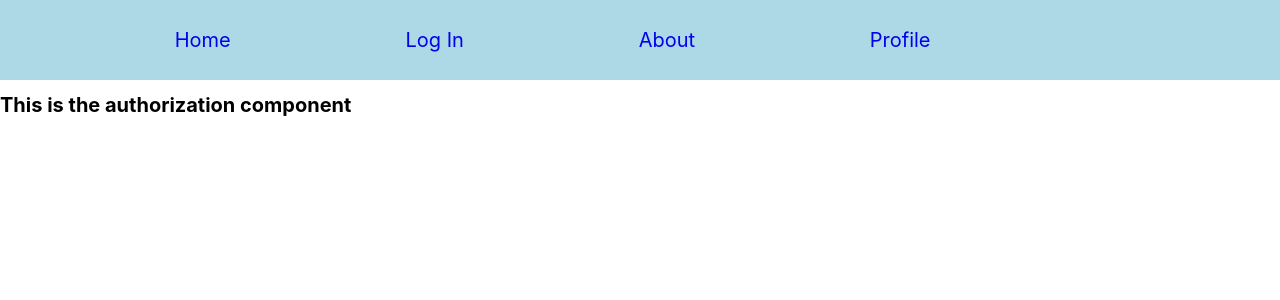
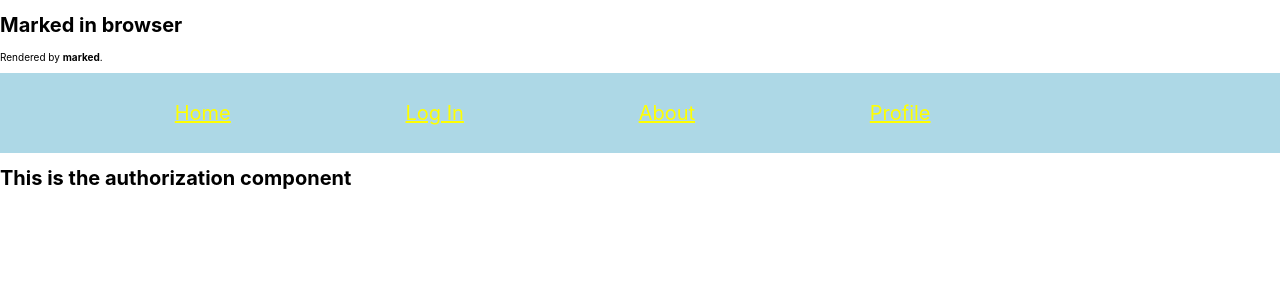
Before and after one commit to CLucian/RedditClone, a React (Create React App) app: page /authorize in a window 1280 px wide. Shown: the top 300 px of the page. Built offline with nearby package versions, Linux system fonts and the light colour scheme; no server answers.

Commit message:
added some new comment components - marked up comments for indentation/links

```diff
--- a/package.json
+++ b/package.json
@@ -11,7 +11,9 @@
     "body-parser": "^1.19.0",
     "bootstrap": "^4.5.2",
     "cors": "^2.8.5",
+    "dompurify": "^2.1.1",
     "express": "^4.17.1",
+    "marked": "^1.2.0",
     "react": "^16.13.1",
     "react-dom": "^16.13.1",
     "react-router-dom": "^5.2.0",
--- a/src/App.css
+++ b/src/App.css
@@ -174,16 +174,18 @@ a {
 .modal-post-header {
   display: flex;
   justify-content: space-between;
-  align-items: center;
+  /* align-items: center; */
   padding-bottom: 2rem;
 }
 
 .modal-post-title {
   font-size: 3rem;
   text-align: left;
+  padding: 2rem 2rem 2rem 0rem;
 }
 
 .post-details {
+  margin-top: 2rem;
   /* display: flex;
   justify-content: center;
   align-items: center; */
@@ -192,9 +194,10 @@ a {
 
 
 
-.modal-post-description {
-  font-size: 2rem;
-  text-align: left;
+.modal-description {
+  font-size: 1.5rem;
+  margin-bottom: 5rem;
+  /* text-align: left; */
 }
 
 .modal-post-author {
@@ -207,8 +210,21 @@ a {
   padding-bottom: 0.25rem;
 }
 
+.modal-thumbnail-container {
+  width: auto;
+  height: 15rem;
+  border: 0.1rem solid #999;
+  border-radius: 0.2rem;
+  display: flex;
+  align-items: center;
+  margin: 2rem;
+
+}
+
 .post-comments-container {
-  margin-top: 5rem;
+  margin-top: 1rem;
+  margin-left: 2.5rem;
+  padding: 1rem;
   border: 0.1rem solid black;
   height: 90%;
 }
@@ -220,7 +236,7 @@ a {
   justify-content: space-between; */
 }
 
-.comment-box {
+.comments {
 
 }
 
@@ -236,3 +252,8 @@ a {
 .children-author {
   color: white;
 }
+
+a {
+  color: yellow;
+  text-decoration: underline;
+}
--- /dev/null
+++ b/src/components/Comment.jsx
@@ -0,0 +1,37 @@
+import React from 'react';
+import marked from "marked";
+import DOMPurify from "dompurify";
+
+
+
+const Comment = (props) => {
+		const nestedComments = (props.comment.data.replies && props.comment.data.replies.data.children || []).map(comment => {
+		console.log('comment', comment.data.body);
+		return <Comment key={comment.id} comment={comment} commentText={comment.data.body} type="child" />
+	})
+
+	const getMarkDown = (markDown) => {
+		if(markDown) {
+			const rawMarkup = marked(markDown, {
+				sanitize: true,
+			});
+			const clean = DOMPurify.sanitize(rawMarkup);
+			return { __html: clean };
+		} else {
+			return markDown
+		}
+
+    };
+
+
+
+	return (
+		<div className="post-comments-container">
+		<div className="comment-author">{props.comment.data.author}</div>
+		<div className="comment" dangerouslySetInnerHTML={getMarkDown(props.comment.data.body)}></div>
+			{nestedComments}
+		</div>
+	);
+}
+
+export default Comment;
--- a/src/components/Comments.jsx
+++ b/src/components/Comments.jsx
@@ -1,5 +1,8 @@
 import React from 'react';
 import axios from 'axios';
+
+
+import Comment from './Comment';
 
 class Comments extends React.Component{
 	constructor(props) {
@@ -9,6 +12,7 @@ class Comments extends React.Component{
 			isLoading: true
 		}
 	}
+
 
 
 	componentDidMount() {
@@ -45,10 +49,6 @@ class Comments extends React.Component{
 	}
 
 
-	getCommentsChildren = () => {
-
-	}
-
 
 	render() {
 		console.log('comments state: ', this.state.comments)
@@ -57,8 +57,15 @@ class Comments extends React.Component{
 		}
 
 		return(
-			<div className="post-comments-container">
+			<div>
 				{
+					this.state.comments.map((comment) => {
+						return (
+							<Comment key={comment.id} comment={comment} />
+						)
+					})
+				}
+				{/* {
 					this.state.comments.map(comment => (
 						<div className="comment-container">
 							<div className="comment-author">
@@ -86,7 +93,7 @@ class Comments extends React.Component{
 							</div>
 						</div>
 					))
-				}
+				} */}
 			</div>
 		)
 	}
--- a/src/components/PostModal.jsx
+++ b/src/components/PostModal.jsx
@@ -1,46 +1,50 @@
 import React from 'react';
 import Comments from './Comments';
+import marked from "marked";
+import DOMPurify from "dompurify";
 
 class PostModal extends React.Component {
-	constructor(props){
-		super(props)
+  constructor(props) {
+    super(props);
     this.state = {};
   }
 
+  getMarkDown = () => {
+    const rawMarkup = marked(this.props.postData.selftext, {
+      sanitize: true,
+    });
+    const clean = DOMPurify.sanitize(rawMarkup);
+    return { __html: clean };
+  };
 
   /// Incorporate an image thumbnail --> also links if clicked
 
-
   render() {
-		return(
+    return (
       <div className="modal-post-content">
-				<div className="modal-post-header">
-					<div className="modal-post-title">
-						{this.props.postData.title}
-					</div>
         <div className="post-details">
           <div className="modal-post-subreddit">
             {this.props.postData.subreddit_name_prefixed}
           </div>
-						<div className="modal-post-author">
-							{this.props.postData.author}
+          <div className="modal-post-author">{this.props.postData.author}</div>
+        </div>
+        <div className="modal-post-header">
+          <div className="modal-post-title">{this.props.postData.title}</div>
+          <div className="modal-thumbnail-container">
+            <img className="post-thumbnail" src={this.props.thumbnail()} />
           </div>
         </div>
-				</div>
-				<div className="modal-description">
-					{this.props.postData.selftext}
-				</div>
+        <div className="modal-description" dangerouslySetInnerHTML={this.getMarkDown()}></div>
+        {/* <div className="modal-description">{this.props.postData.selftext}</div> */}
 
         <Comments
           subreddit={this.props.postData.subreddit_name_prefixed}
           accessToken={this.props.accessToken}
           postCommentsId={this.props.postData.id}
         />
-				<button onClick={this.props.closeModal}>
-					Close
-				</button>
+        <button onClick={this.props.closeModal}>Close</button>
       </div>
-		)
+    );
   }
 }
 
--- a/src/components/navbar.component.jsx
+++ b/src/components/navbar.component.jsx
@@ -1,5 +1,7 @@
 import React from 'react';
 import { Link } from 'react-router-dom';
+import marked from 'marked';
+import DOMPurify from 'dompurify';
 
 import { GlobalContext } from './GlobalState';
 
@@ -15,10 +17,17 @@ const getAuthorizationURL = () =>
 
 
 
+
 export default class Navbar extends React.Component {
 	constructor(props) {
 		super(props);
 	}
+
+  getMarkDown = () => {
+    const rawMarkup = marked("# Marked in browser\n\nRendered by **marked**.", {sanitize: true});
+    const clean = DOMPurify.sanitize(rawMarkup)
+    return { __html: clean };
+  }
 
 	// clearStorage = () =>  {
 	// 	localStorage.clear();
@@ -28,6 +37,7 @@ export default class Navbar extends React.Component {
 		console.log('username=====', this.context.userData)
 		return (
       <React.Fragment>
+        <div dangerouslySetInnerHTML={this.getMarkDown()}></div>
         <div className="navbar">
           <ul className="navbar-links">
             <li className="list-item">
--- a/src/components/post.component.jsx
+++ b/src/components/post.component.jsx
@@ -1,11 +1,13 @@
 import React from 'react';
+import marked from 'marked';
 import { GlobalContext } from './GlobalState';
+
 
 
 import Modal from './Modal';
 import PostModal from './PostModal';
 import Comments from './Comments';
-import { render } from '@testing-library/react';
+// import { render } from '@testing-library/react';
 
 
 
@@ -20,6 +22,7 @@ import { render } from '@testing-library/react';
 // 	}
 
 // }
+
 
 class Post extends React.Component {
 	constructor(props){
@@ -89,7 +92,7 @@ render() {
 				</div>
 				<div>
 					<Modal closeModal={this.closeModal} isVisible={this.state.showModal} >
-						<PostModal closeModal={this.closeModal} postData={this.props.postData.data} accessToken={this.props.accessToken} />
+						<PostModal closeModal={this.closeModal} thumbnail={this.defaultThumbnail} postData={this.props.postData.data} accessToken={this.props.accessToken} />
 					</Modal>
 				</div>
 			</div>
```
Also changed, not shown: 1 other file (tests, documents, lock files or other folders). Lines whose indentation alone changed are shown as unchanged.
